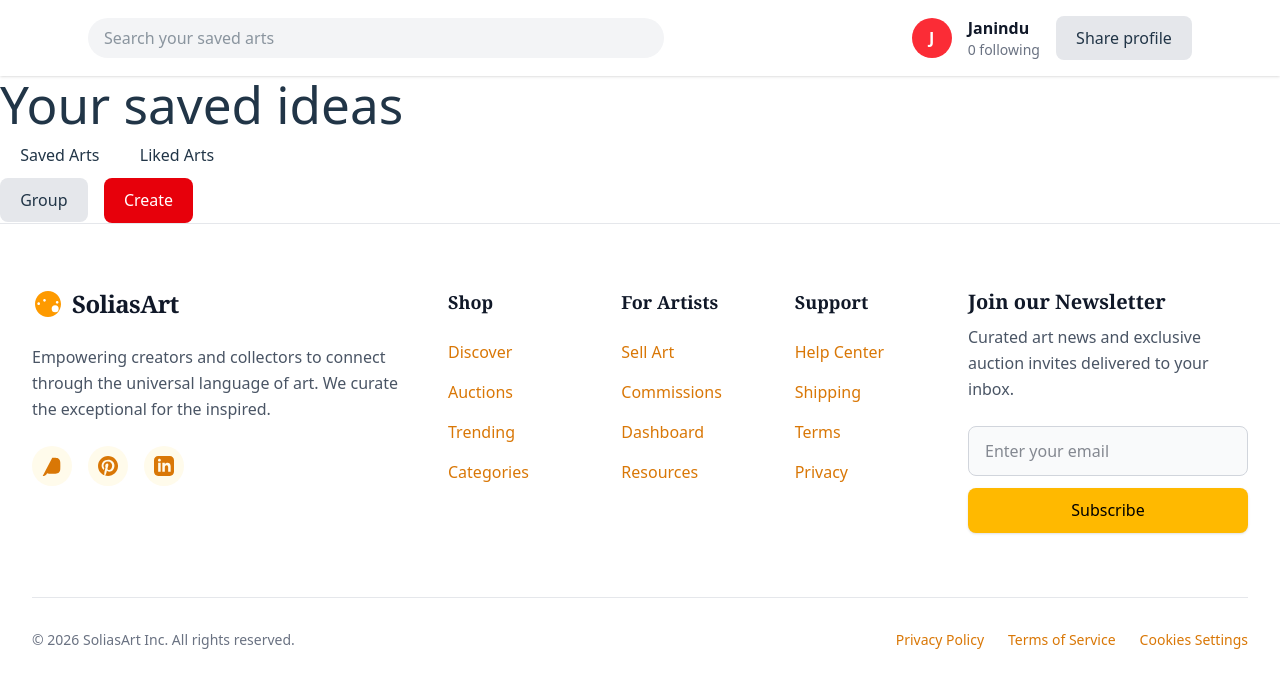
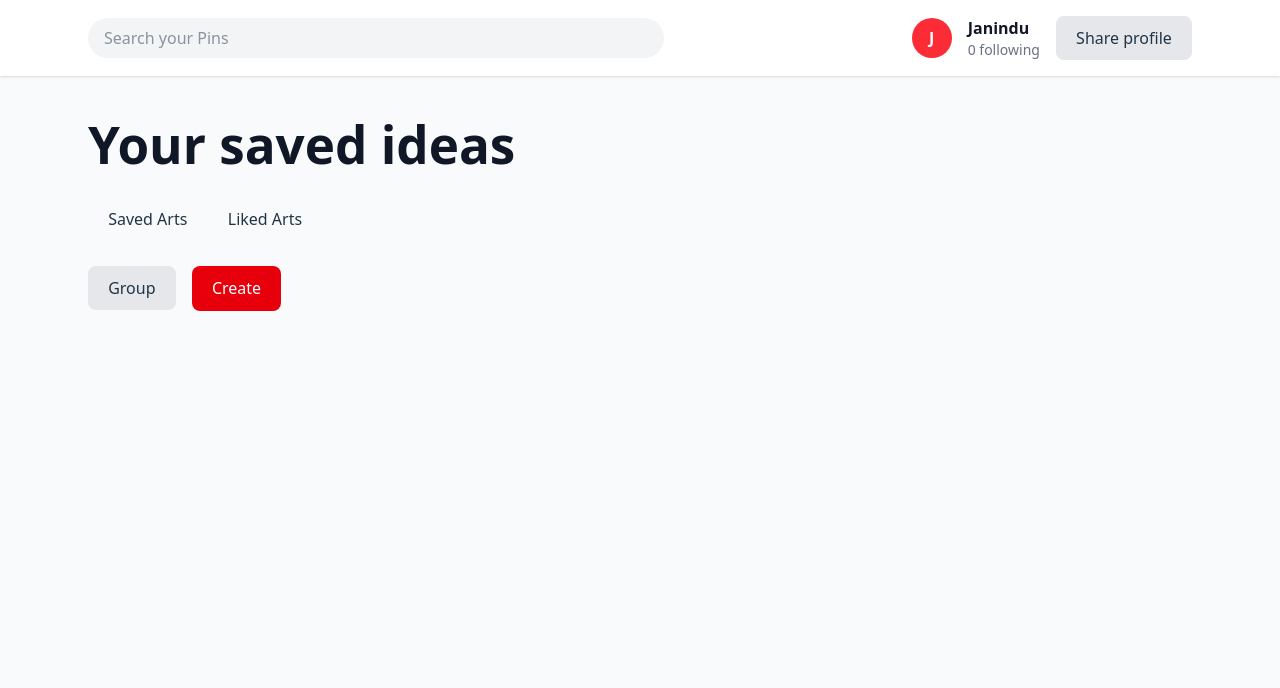
Before and after one commit to Hasanjaya123/SDGP-Project-SoliasART-, a React (Vite) app in the folder frontend/SoliasArt/: page /saveArt in a window 1280 px wide. Shown: the top 688 px of the page. Built offline with nearby package versions, Linux system fonts and the light colour scheme.

Commit message:
updated the savework for styling,faced errors on the suggestions comp and commented it out temporarily

```diff
--- a/frontend/SoliasArt/src/pages/saveWork.jsx
+++ b/frontend/SoliasArt/src/pages/saveWork.jsx
@@ -1,11 +1,10 @@
 import {useState} from 'react';
 import Header from '../comp/header.jsx';
-import TabNavigation from '../comp/TabNavigation.jsx'
-import ActionButtons from '../comp/ActionButtons.jsx'
-import Footer from '../components/Footer.jsx'
-import BoardList from '../comp/BoardList.jsx';
-import LikedArtS from '../comp/LikedArts.jsx';
-import Suggestions from '../comp/Suggestions.jsx';
+import TabNavigation from '../comp/TabNavigation';
+import ActionButtons from '../comp/ActionButtons';
+import BoardList from '../comp/BoardList';
+import LikedArts from '../comp/LikedArts';
+import Suggestions from '../comp/Suggestions';
 
 
 // Dummy data for now
@@ -32,45 +31,47 @@ const boardSuggestions = [
 
 function SaveArtPage(){
 
-    const [activeTab, serActiveTab] = useState("Saved arts");
+    const [activeTab, setActiveTab] = useState("Saved arts");
 
-    const handleTabChange= (tab) => {
-        setActiveTab(tab);
-    };
-
-    const handleGroup= () => {
-        console.log('Group clicked');
-    };
-
-    const handleCreate= () => {
-        console.log('Create Clicked');
-    };
 
     return (
-        <div className="app-container">
+    <div className="min-h-screen bg-gray-50">
+
       <Header
         name="Janindu"
         followingCount={0}
-        searchPlaceholder="Search your saved arts"
+        searchPlaceholder="Search your Pins"
       />
-      <h1>Your saved ideas</h1>
+
+      <div className="max-w-6xl mx-auto px-6 mt-10">
+
+        <h1 className="text-4xl font-bold mb-6 text-gray-900">
+          Your saved ideas
+        </h1>
+
         <TabNavigation
           tabs={['Saved Arts', 'Liked Arts']}
           activeTab={activeTab}
-        onTabChange={handleTabChange}
+          onTabChange={setActiveTab}
         />
-      <ActionButtons onGroup={handleGroup} onCreate={handleCreate} />
-      {activeTab === 'Saved Arts' && (
-        <BoardList boards={savedBoards} onCreate={handleCreate} />
-      )}
-      {activeTab === 'Liked Arts' && <LikedArts likedArts={likedArts} />}
-      {/* <Suggestions suggestions={boardSuggestions} /> */}
-      <Footer profileUrl="https://www.artwebsite.com/janindu" />
+
+        <div className="flex justify-between items-center mt-6">
+          <ActionButtons />
         </div>
 
+        {activeTab === 'Saved Arts' && (
+          <BoardList boards={savedBoards} />
+        )}
+
+        {activeTab === 'Liked Arts' && (
+          <LikedArts likedArts={likedArts} />
+        )}
+
+        {/* <Suggestions suggestions={boardSuggestions} /> */}
+
+      </div>
+    </div>
   );
-
-
 }
 
 export default SaveArtPage
```
Lines whose indentation alone changed are shown as unchanged.
